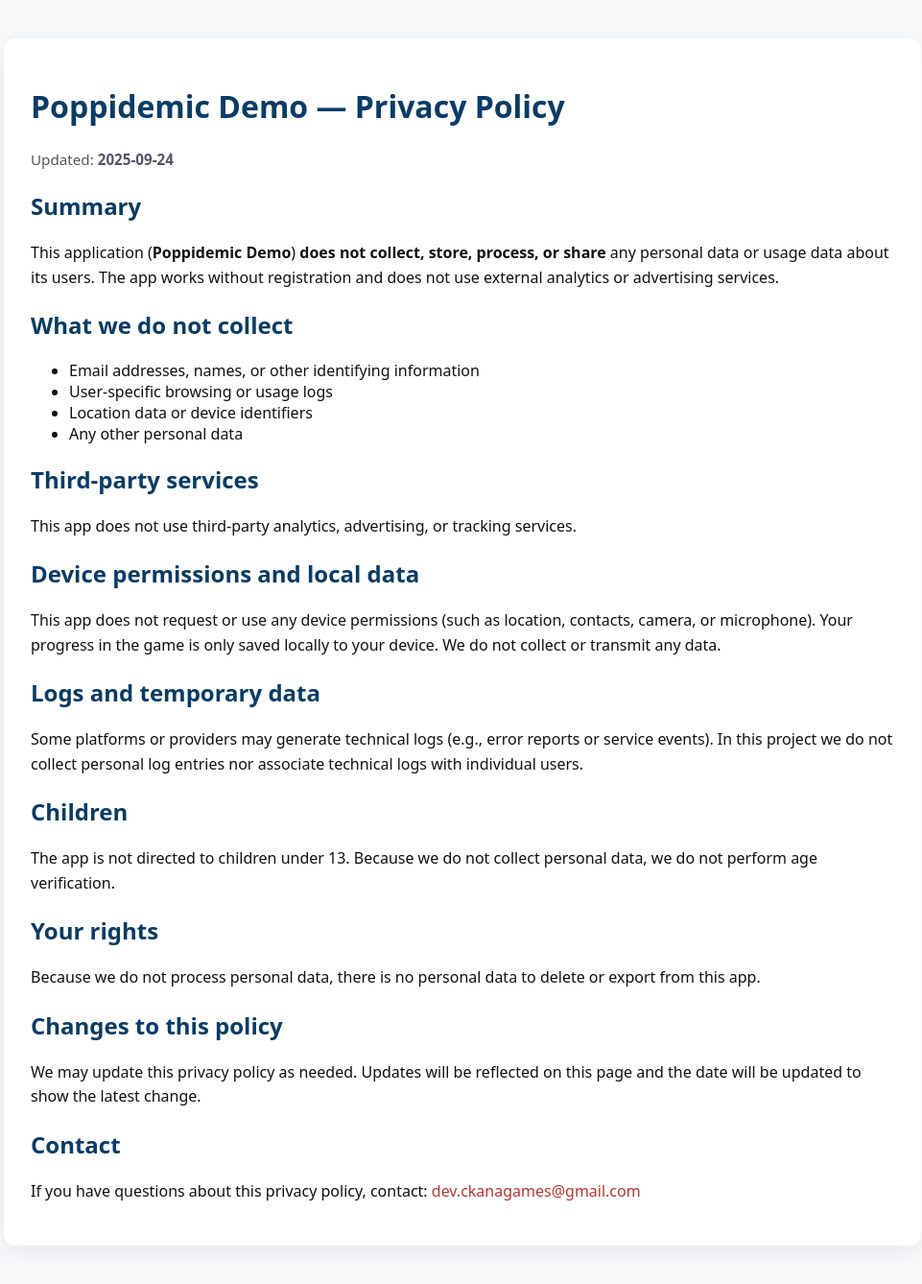
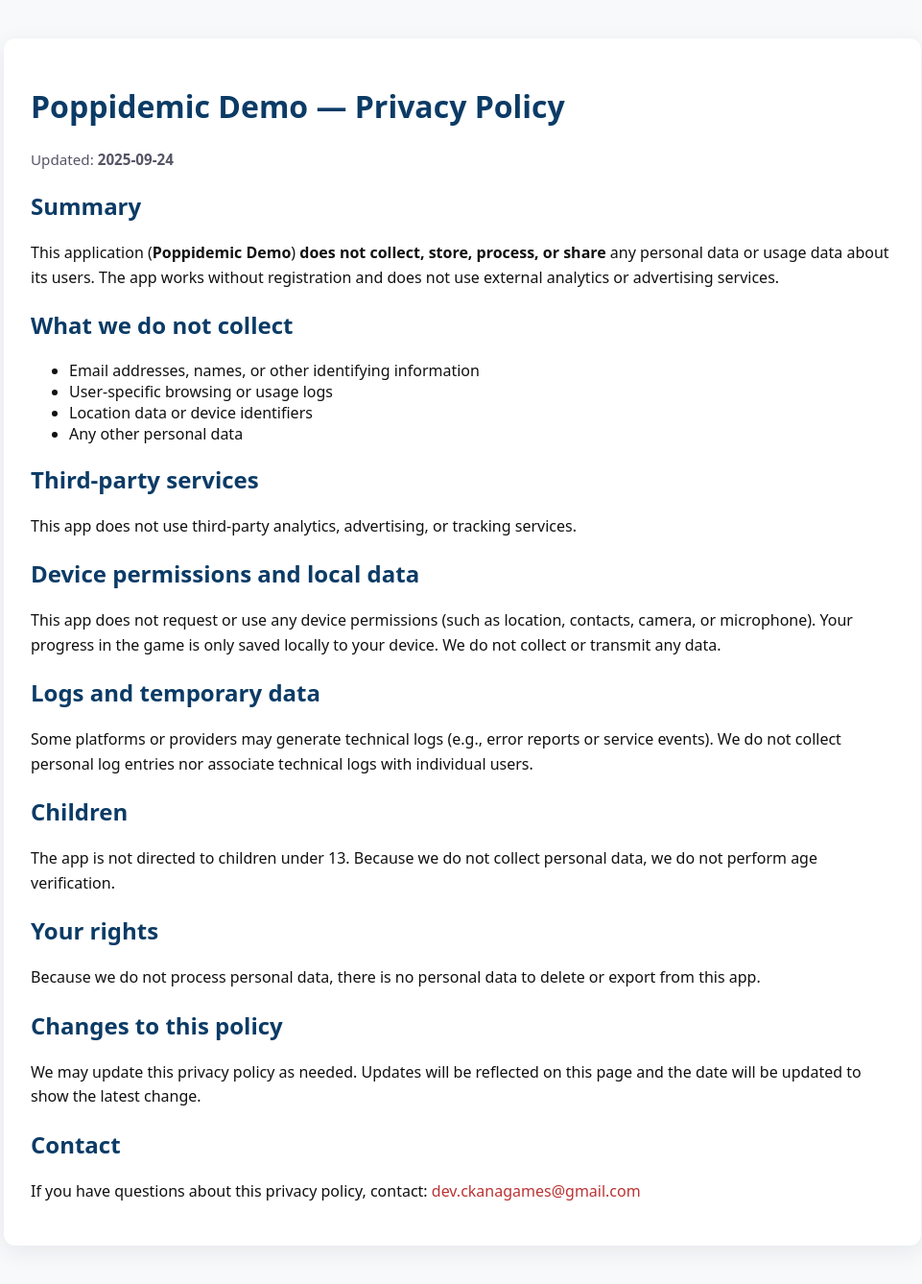
Before and after one commit to hollowbug/hollowbug.github.io, a Jekyll site: the page poppidemic-demo-privacy-policy.html, which Jekyll copies as it is, in a window 1280 px wide. Shown: the whole page at 96% size, without its empty margins (158-1119 px from the left). Built offline with Jekyll 4.4.1, drawn with Linux system fonts in a browser that asks for light colours.

Commit message:
Update poppidemic-demo-privacy-policy.html

```diff
--- a/poppidemic-demo-privacy-policy.html
+++ b/poppidemic-demo-privacy-policy.html
@@ -48,7 +48,7 @@
 
     <section>
       <h2>Logs and temporary data</h2>
-      <p>Some platforms or providers may generate technical logs (e.g., error reports or service events). In this project we do not collect personal log entries nor associate technical logs with individual users.</p>
+      <p>Some platforms or providers may generate technical logs (e.g., error reports or service events). We do not collect personal log entries nor associate technical logs with individual users.</p>
     </section>
 
     <section>
```
